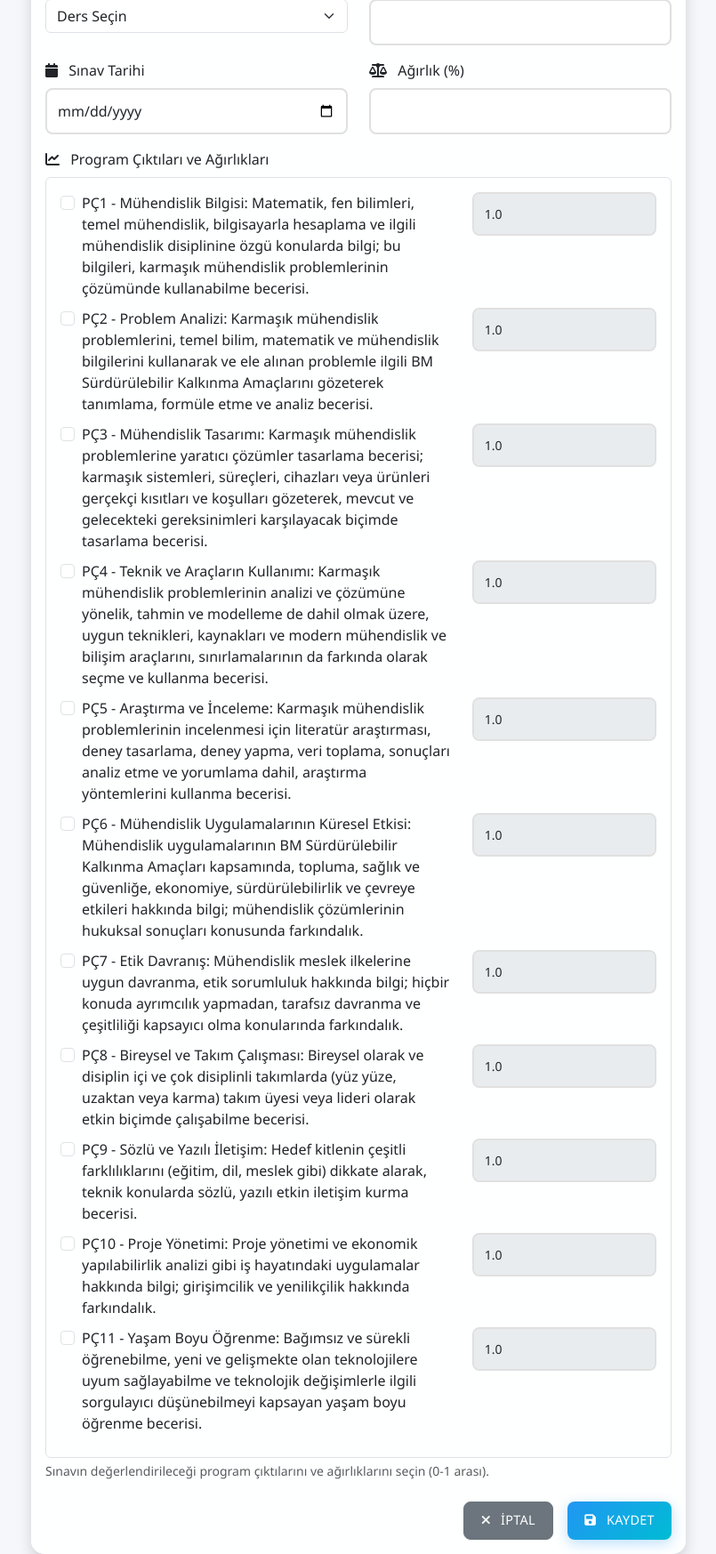
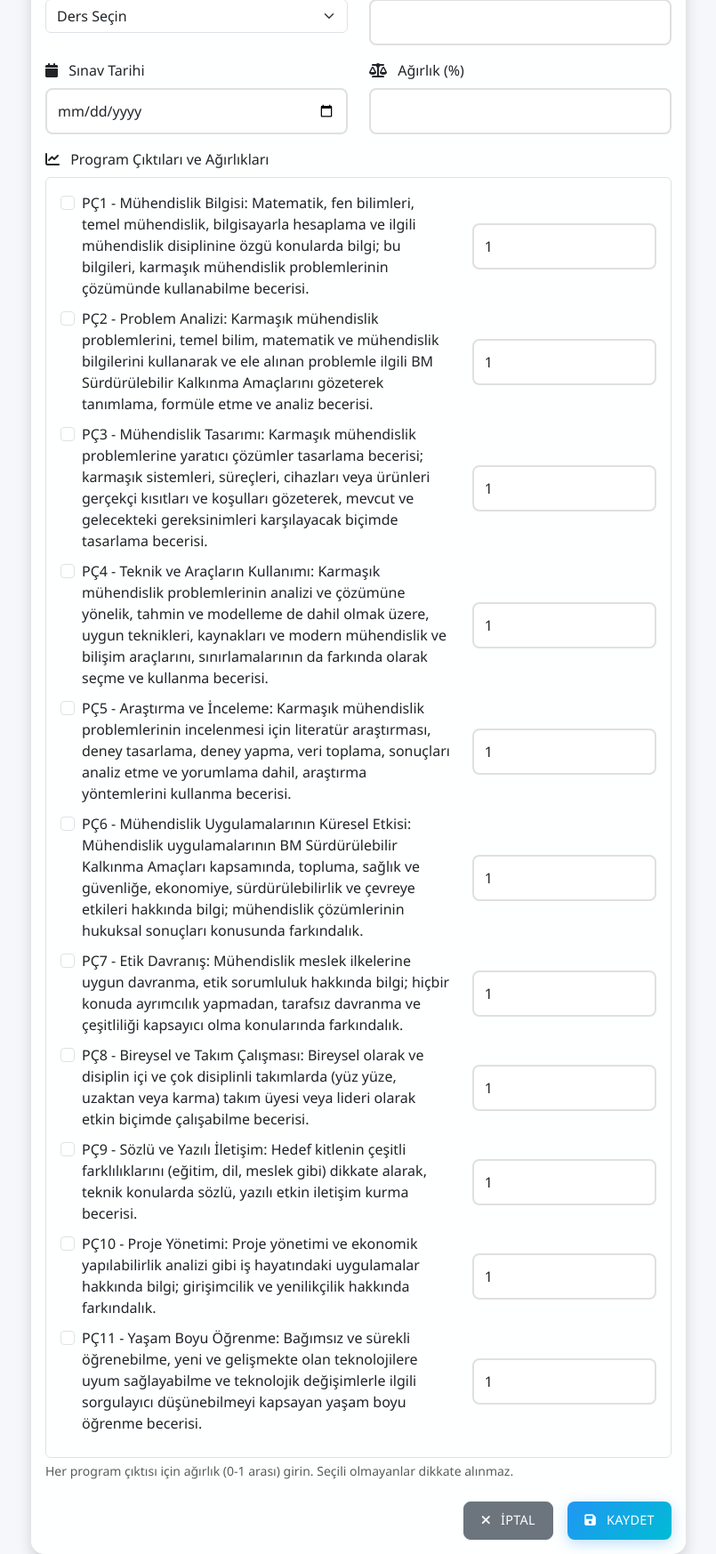
Before and after one commit to sthenlus/AkreditasyonSistemi, a Flask app: page /admin/add-exam in a window 1280 px wide. Shown: the part 212-1959 px from the top of the page at 89% size, without its empty margins (237-1042 px from the left). Run offline with Flask 2, Linux system fonts and the light colour scheme; a user stored in the database is signed in; data comes from the database, SQL or seed files in the repository.

Commit message:
program ciktiları agirlik düzenleme

```diff
--- a/akreditasyon-sistemi/app/templates/admin/add_exam.html
+++ b/akreditasyon-sistemi/app/templates/admin/add_exam.html
@@ -69,34 +69,23 @@
                         </label>
                         <div class="border p-3 rounded">
                             {% for outcome in program_outcomes %}
-                            <div class="row mb-2">
-                                <div class="col-md-8">
+                            <div class="row align-items-center mb-2">
+                                <div class="col-8">
                                     <div class="form-check">
-                                        <input class="form-check-input program-outcome-check"
-                                               type="checkbox"
-                                               name="program_outcomes[]"
-                                               value="{{ outcome.id }}"
-                                               id="pc_{{ outcome.id }}">
-                                        <label class="form-check-label" for="pc_{{ outcome.id }}">
+                                        <input class="form-check-input" type="checkbox" name="program_outcomes[]" value="{{ outcome.id }}" id="po_{{ outcome.id }}">
+                                        <label class="form-check-label" for="po_{{ outcome.id }}">
                                             {{ outcome.code }} - {{ outcome.description }}
                                         </label>
                                     </div>
                                 </div>
-                                <div class="col-md-4">
-                                    <input type="number"
-                                           class="form-control form-control-sm weight-input"
-                                           name="weights[]"
-                                           min="0"
-                                           max="1"
-                                           step="0.1"
-                                           value="1.0"
-                                           disabled>
+                                <div class="col-4">
+                                    <input type="number" class="form-control" name="weights[]" min="0" max="1" step="0.01" value="1" placeholder="Ağırlık (0-1)">
                                 </div>
                             </div>
                             {% endfor %}
                         </div>
                         <div class="form-text">
-                            Sınavın değerlendirileceği program çıktılarını ve ağırlıklarını seçin (0-1 arası).
+                            Her program çıktısı için ağırlık (0-1 arası) girin. Seçili olmayanlar dikkate alınmaz.
                         </div>
                     </div>
 
```
